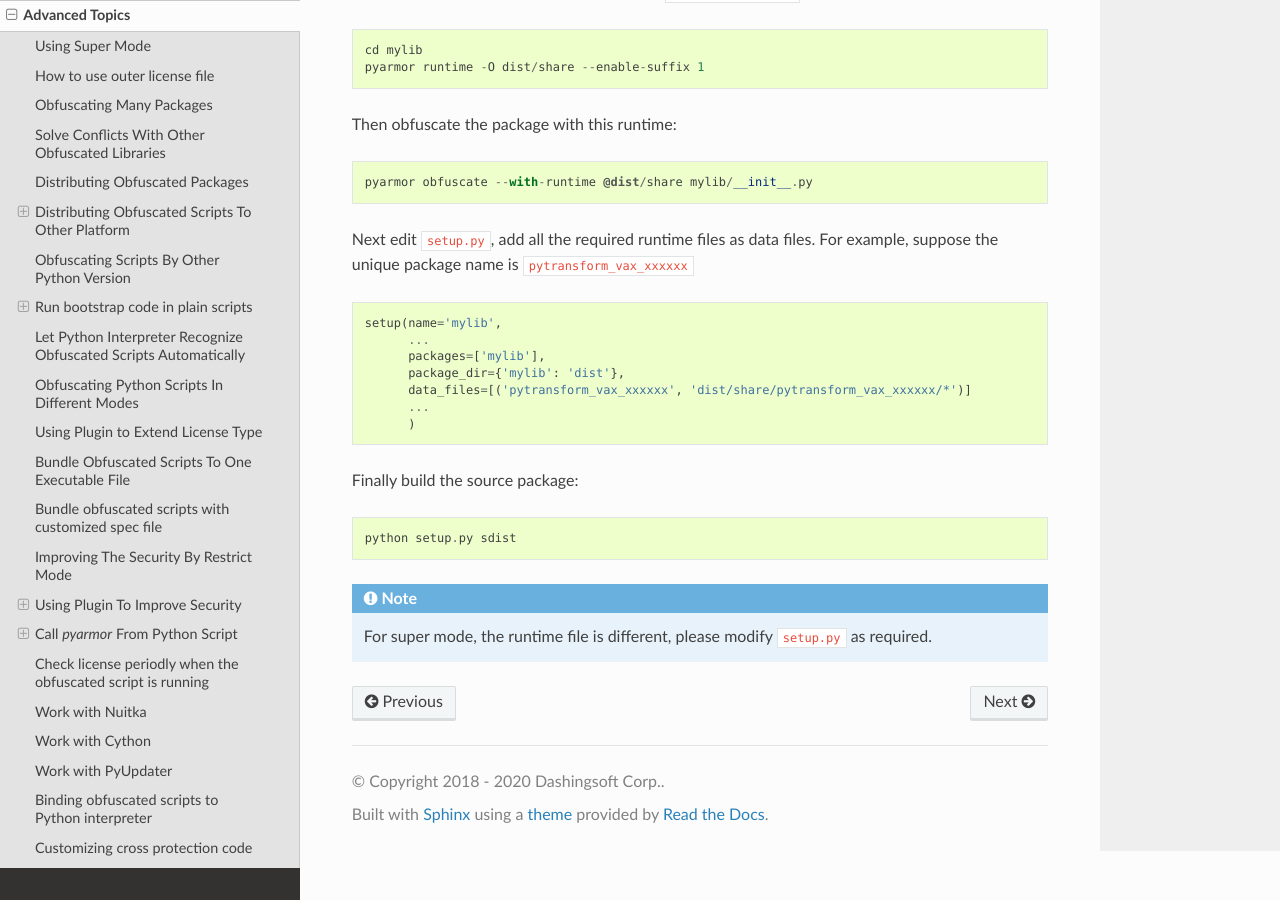
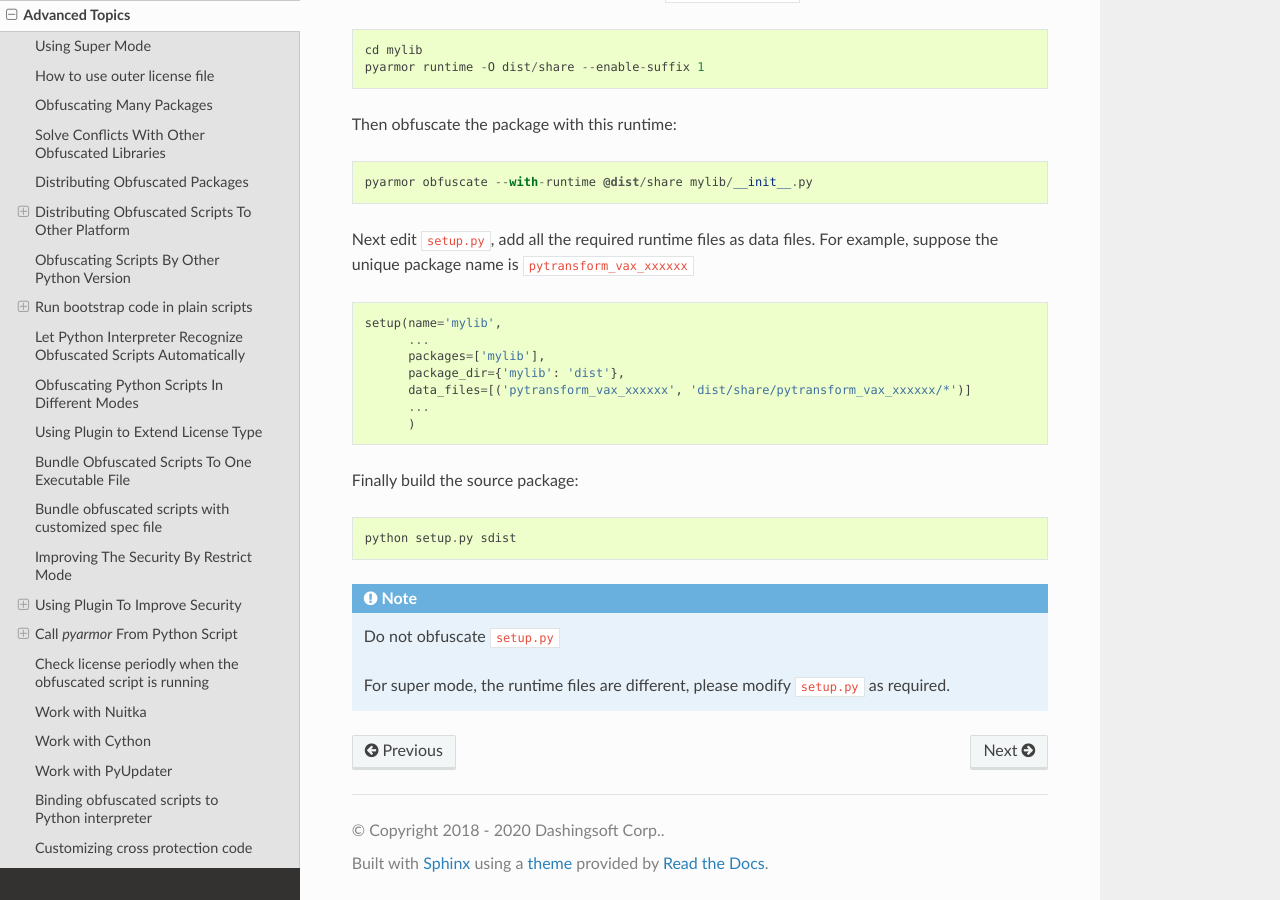
Before and after one commit to dashingsoft/pyarmor, a Sphinx documentation site: the page built from docs/advanced.rst, in a window 1280 px wide and 900 px high, scrolled down 32268 px. Built offline with Sphinx 7.4.7 and the Read the Docs theme 2.0.0, drawn with Linux system fonts in a browser that asks for light colours.

Commit message:
Refine doc

```diff
--- a/docs/advanced.rst
+++ b/docs/advanced.rst
@@ -1595,7 +1595,10 @@ Finally build the source package::
 
 .. note::
 
-   For super mode, the runtime file is different, please modify ``setup.py`` as
-   required.
+   Do not obfuscate ``setup.py``
+
+   For super mode, the runtime files are different, please modify ``setup.py``
+   as required.
+
 
 .. include:: _common_definitions.txt
```
